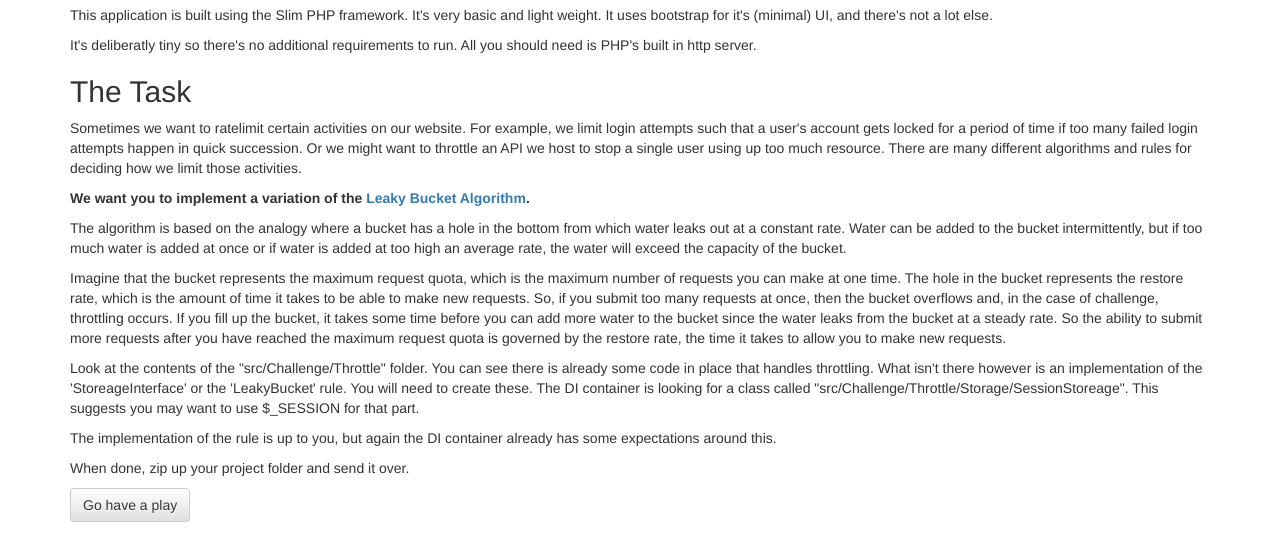
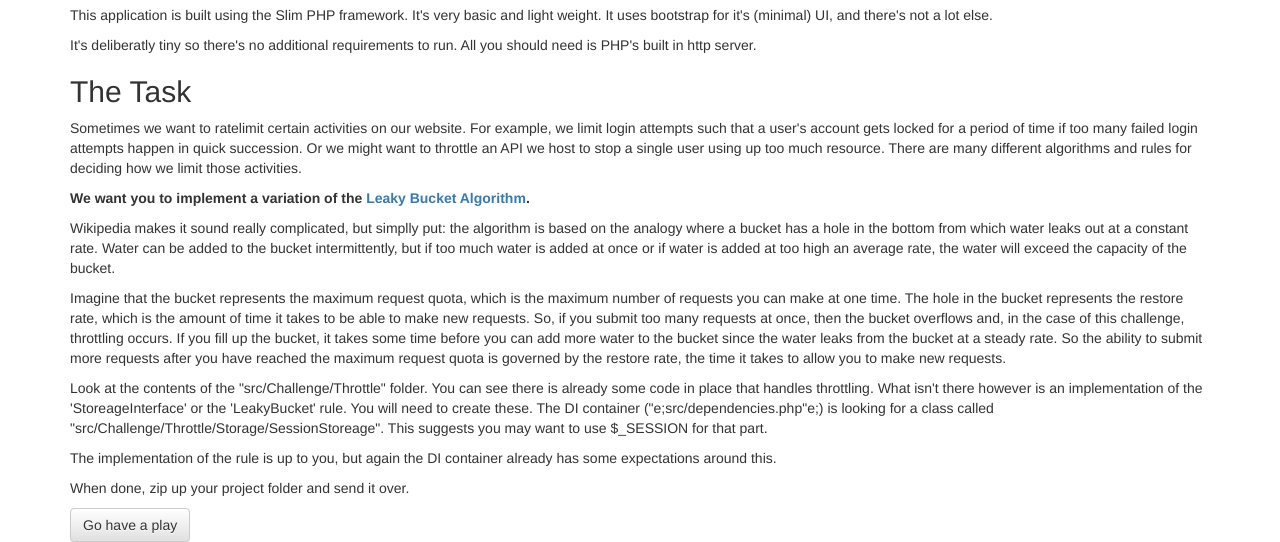
Before and after one commit to timsweb/DevChallenge, a PHP site: template templates/index.phtml in a window 1280 px wide. Shown: the part 308-850 px from the top of the page. Run offline with PHP 8.4, Linux system fonts and the light colour scheme; the template is opened without the code that fills it, so the values that code supplies are empty.

Commit message:
Update index.phtml

```diff
--- a/templates/index.phtml
+++ b/templates/index.phtml
@@ -12,20 +12,25 @@
 
     <h2>The Task</h2>
     <p>Sometimes we want to ratelimit certain activities on our website. For example, we limit login attempts such that a user's account gets locked for a period of time
-    if too many failed login attempts happen in quick succession. Or we might want to throttle an API we host to stop a single user using up too much resource. There are many different algorithms and rules for deciding how we limit those activities. </p>
+    if too many failed login attempts happen in quick succession. Or we might want to throttle an API we host to stop a single user using up too much resource. There are
+    many different algorithms and rules for deciding how we limit those activities. </p>
 
     <p><strong>We want you to implement a variation of the <a href="https://en.wikipedia.org/wiki/Leaky_bucket" target="_blank">Leaky Bucket Algorithm</a>.</strong></p>
 
-    <p>The algorithm is based on the analogy where a bucket has a hole in the bottom from which water leaks out at a constant rate. Water can be added to the bucket intermittently, but if too much water is added at once or if water is added at too high an average rate, the water will exceed the capacity of the bucket.</p>
+    <p>Wikipedia makes it sound really complicated, but simplly put: the algorithm is based on the analogy where a bucket has a hole in the bottom from which water leaks
+    out at a constant rate. Water can be added to the bucket intermittently, but if too much water is added at once or if water is added at too high an average rate, the
+    water will exceed the capacity of the bucket.</p>
 
     <p>Imagine that the bucket represents the maximum request quota, which is the maximum number of requests you can make at
     one time. The hole in the bucket represents the restore rate, which is the amount of time it takes to be able to make new
-    requests. So, if you submit too many requests at once, then the bucket overflows and, in the case of challenge, throttling occurs. If you fill up the bucket, it takes some time before you
+    requests. So, if you submit too many requests at once, then the bucket overflows and, in the case of this challenge, throttling occurs. If you fill up the bucket, it takes some time before you
     can add more water to the bucket since the water leaks from the bucket at a steady rate. So the ability to submit more
     requests after you have reached the maximum request quota is governed by the restore rate, the time it takes to allow you to make new requests.
     </p>
 
-    <p>Look at the contents of the &quot;src/Challenge/Throttle&quot; folder. You can see there is already some code in place that handles throttling. What isn't there however is an implementation of the 'StoreageInterface' or the 'LeakyBucket' rule. You will need to create these. The DI container is looking for a class called &quot;src/Challenge/Throttle/Storage/SessionStoreage&quot;. This suggests you may want to use $_SESSION for that part.
+    <p>Look at the contents of the &quot;src/Challenge/Throttle&quot; folder. You can see there is already some code in place that handles throttling. What isn't there
+    however is an implementation of the 'StoreageInterface' or the 'LeakyBucket' rule. You will need to create these. The DI container (&quote;src/dependencies.php&quote;)
+    is looking for a class called &quot;src/Challenge/Throttle/Storage/SessionStoreage&quot;. This suggests you may want to use $_SESSION for that part.
     </p>
 
     <p>
```
